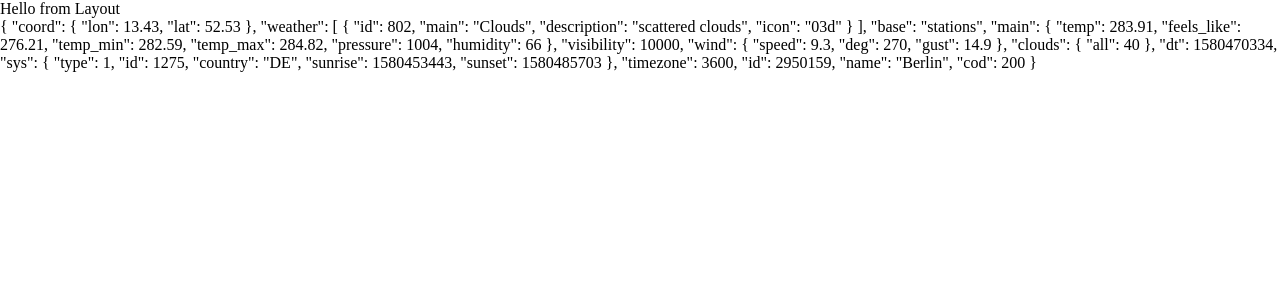
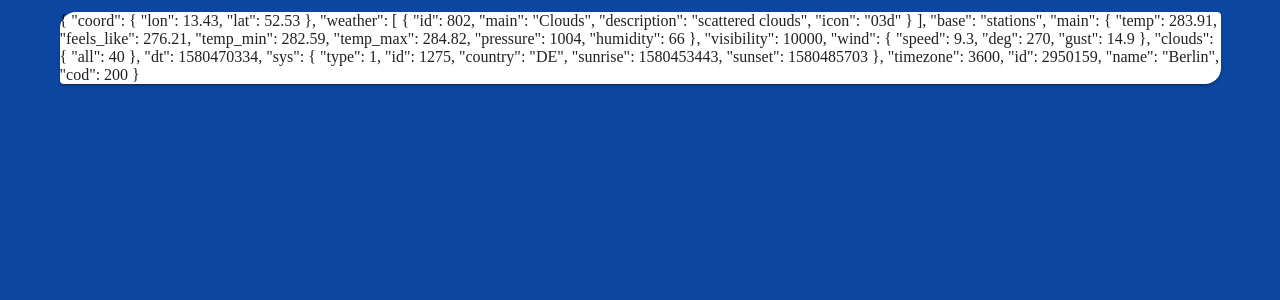
Before and after one commit to marenpri92/weather-vue, a Vue app: page /#/current in a window 1280 px wide. Shown: the top 300 px of the page. Built offline with nearby package versions, Linux system fonts and the light colour scheme.

Commit message:
apply style for layout

```diff
--- a/src/core/layout/components/Layout.vue
+++ b/src/core/layout/components/Layout.vue
@@ -1,7 +1,14 @@
 <template>
-  <div id="layout">
-    <p>Hello from Layout</p>
-    <router-view></router-view>
+  <div id="layout" class="content">
+    <v-container flex>
+      <v-row align="center" justify="center">
+        <v-col cols="12" xs="2">
+          <v-card rised shaped>
+            <router-view></router-view>
+          </v-card>
+        </v-col>
+      </v-row>
+    </v-container>
   </div>
 </template>
 
@@ -10,3 +17,9 @@
   name: "Layout"
 };
 </script>
+
+<style>
+.content {
+  background-color: #0d47a1;
+}
+</style>
--- a/src/modules/app/App.vue
+++ b/src/modules/app/App.vue
@@ -1,14 +1,22 @@
 <template>
-    <Layout/>
+  <Layout />
 </template>
 
 <script>
-import Layout from '../../core/layout/components/Layout';
+import Layout from "../../core/layout/components/Layout";
 
 export default {
-  name: 'App',
+  name: "App",
   components: {
     Layout
   }
+};
+</script>
+
+<style>
+html,
+body,
+#layout {
+  height: 100%;
 }
-</script>
+</style>
```
